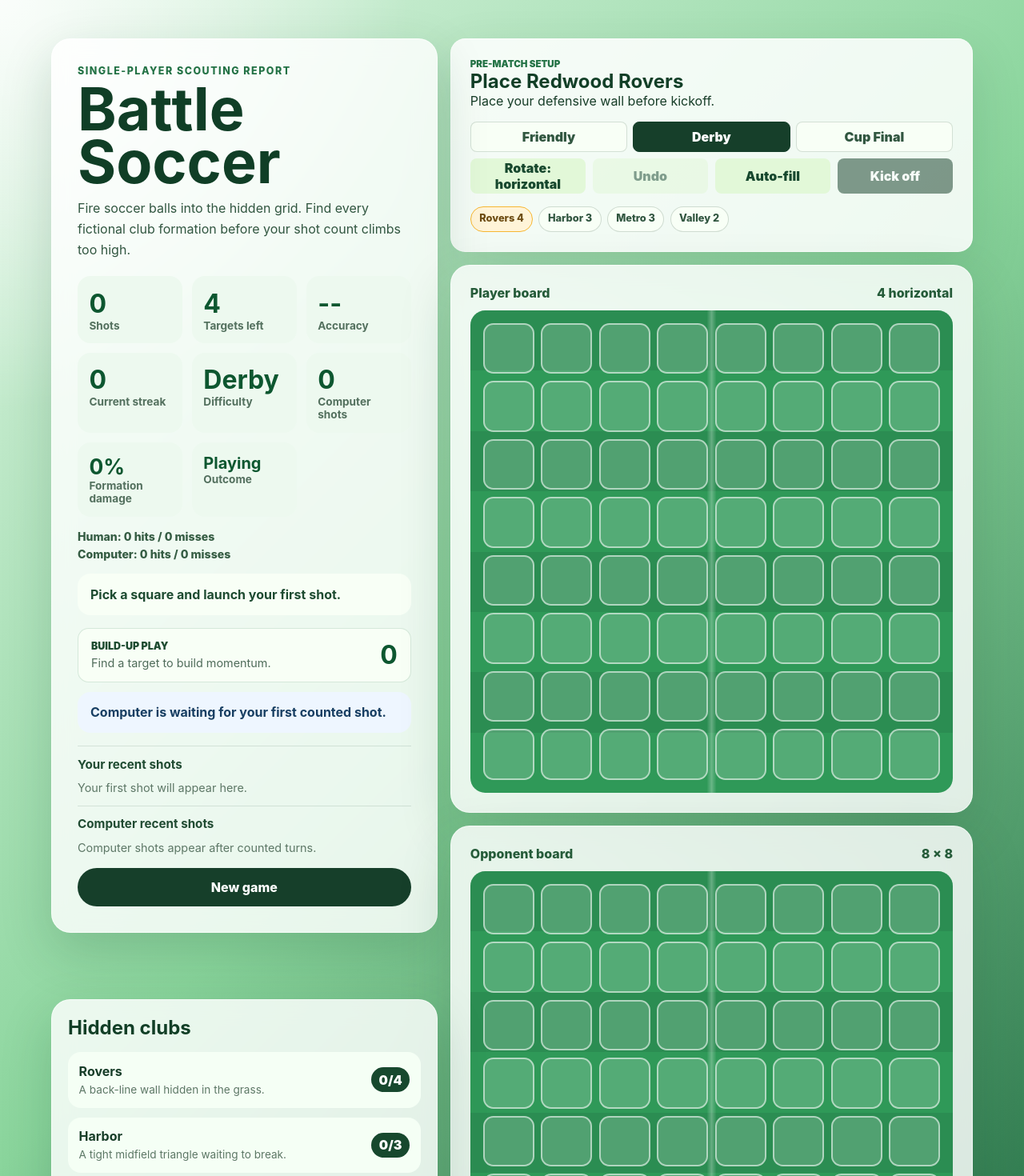
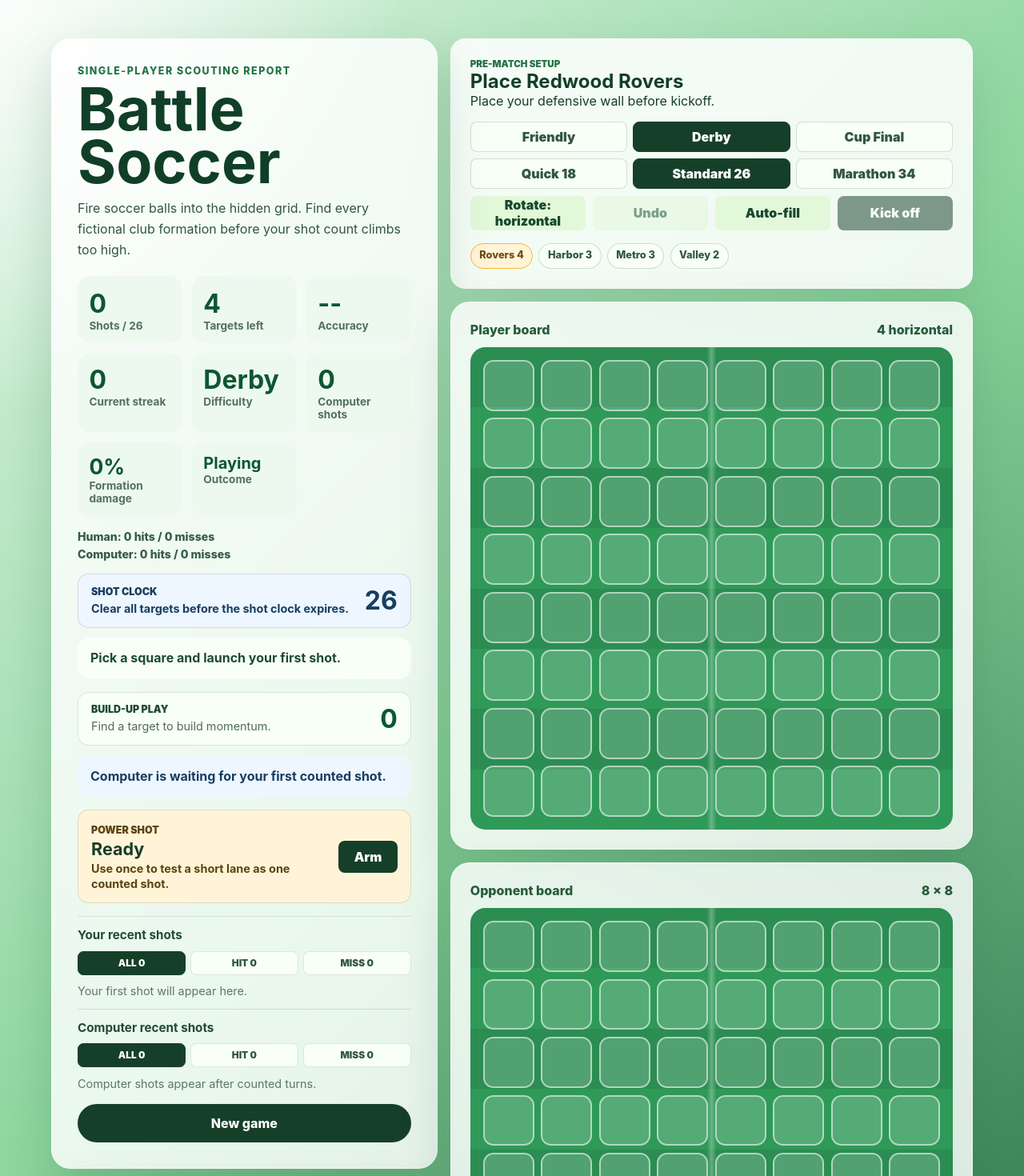
Before and after one commit to vandiverj/battle-soccer, a React (Vite) app: page / in a window 1280 px wide. Shown: the top 1470 px of the page at 80% size. Built offline with nearby package versions, Linux system fonts and the light colour scheme.

Commit message:
Add Battle Soccer tactical match features

```diff
--- a/src/App.css
+++ b/src/App.css
@@ -366,6 +366,87 @@ h2 {
   animation: momentum-surge 1400ms ease-in-out infinite;
 }
 
+.pressure-card,
+.power-shot-card {
+  display: grid;
+  gap: 0.25rem;
+  margin: 0.75rem 0;
+  padding: 0.85rem 1rem;
+  border: 1px solid rgba(22, 63, 42, 0.14);
+  border-radius: 0.85rem;
+  background: #eef6ff;
+  color: #173e62;
+}
+
+.pressure-card {
+  grid-template-columns: 1fr auto;
+  align-items: center;
+}
+
+.pressure-card span,
+.power-shot-card span {
+  font-size: 0.78rem;
+  font-weight: 950;
+  letter-spacing: 0;
+  text-transform: uppercase;
+}
+
+.pressure-card strong {
+  grid-row: span 2;
+  min-width: 2.4rem;
+  font-size: 2rem;
+  line-height: 1;
+  text-align: right;
+}
+
+.pressure-card p,
+.power-shot-card p {
+  margin: 0;
+  font-size: 0.9rem;
+  font-weight: 750;
+  line-height: 1.35;
+}
+
+.pressure-card--danger {
+  border-color: rgba(207, 77, 47, 0.28);
+  background: #ffe1db;
+  color: #7a1f12;
+}
+
+.power-shot-card {
+  grid-template-columns: 1fr auto;
+  align-items: center;
+  background: #fff4d8;
+  color: #5d4311;
+}
+
+.power-shot-card strong {
+  display: block;
+  margin: 0.12rem 0;
+  color: #173d28;
+  font-size: 1.35rem;
+}
+
+.power-shot-card__button {
+  min-width: 4.6rem;
+  min-height: 2.5rem;
+  border: 0;
+  border-radius: 0.5rem;
+  background: #163f2a;
+  color: #ffffff;
+  cursor: pointer;
+  font-weight: 900;
+}
+
+.power-shot-card__button--active {
+  background: #cf4d2f;
+}
+
+.power-shot-card__button:disabled {
+  cursor: not-allowed;
+  opacity: 0.48;
+}
+
 .shot-history-grid {
   display: grid;
   gap: 0.75rem;
@@ -381,6 +462,31 @@ h2 {
   margin-bottom: 0.65rem;
   color: #204b32;
   font-size: 0.95rem;
+}
+
+.shot-history__filters {
+  display: grid;
+  grid-template-columns: repeat(3, minmax(0, 1fr));
+  gap: 0.35rem;
+  margin-bottom: 0.65rem;
+}
+
+.shot-history__filter {
+  min-height: 1.9rem;
+  border: 1px solid rgba(22, 63, 42, 0.12);
+  border-radius: 0.45rem;
+  background: #f8fff6;
+  color: #315640;
+  cursor: pointer;
+  font-size: 0.74rem;
+  font-weight: 900;
+  text-transform: uppercase;
+}
+
+.shot-history__filter--active {
+  border-color: #163f2a;
+  background: #163f2a;
+  color: #ffffff;
 }
 
 .shot-history__empty {
@@ -489,6 +595,13 @@ h2 {
   gap: 0.45rem;
 }
 
+.match-length-selector {
+  display: grid;
+  grid-column: 1 / -1;
+  grid-template-columns: repeat(3, minmax(0, 1fr));
+  gap: 0.45rem;
+}
+
 .setup-controls button {
   min-height: 2.7rem;
   border: 0;
@@ -555,6 +668,11 @@ h2 {
   padding: clamp(1rem, 3vw, 1.5rem);
 }
 
+.board-card--power-armed {
+  border-color: rgba(207, 77, 47, 0.62);
+  box-shadow: 0 1.5rem 4rem rgba(207, 77, 47, 0.18);
+}
+
 .board-header {
   display: flex;
   justify-content: space-between;
@@ -610,6 +728,11 @@ h2 {
   animation: latest-shot-pop 520ms ease-out;
   outline: 3px solid rgba(255, 255, 255, 0.78);
   outline-offset: 2px;
+}
+
+.grid-cell--power-armed {
+  border-color: rgba(247, 183, 51, 0.9);
+  background: rgba(247, 183, 51, 0.26);
 }
 
 .grid-cell:disabled {
@@ -967,6 +1090,10 @@ h2 {
   .difficulty-selector {
     grid-template-columns: 1fr;
   }
+
+  .match-length-selector {
+    grid-template-columns: 1fr;
+  }
 }
 
 @media (prefers-reduced-motion: reduce) {
@@ -980,6 +1107,7 @@ h2 {
   }
 
   .grid-cell--latest,
+  .grid-cell--power-armed,
   .momentum-card--surging,
   .player-board--thinking .player-cell,
   .player-cell--computer-hit,
--- a/src/App.tsx
+++ b/src/App.tsx
@@ -9,14 +9,17 @@ import {
   COMPUTER_TURN_DELAYS_MS,
   DEFAULT_MATCH_SETTINGS,
   DIFFICULTY_LABELS,
+  MATCH_LENGTH_LABELS,
+  MATCH_SHOT_LIMITS,
   createGame,
   getMatchStats,
   getRemainingTargets,
   playComputerTurn,
+  shootPowerShot,
   shootCell,
 } from './game/gameState';
 import { GRID_SIZE, TARGET_DEFINITIONS } from './game/targets';
-import type { Coordinate, DifficultyLevel, GameState, MatchSettings, Orientation, PlacedTarget } from './game/types';
+import type { Coordinate, DifficultyLevel, GameState, MatchLength, MatchSettings, Orientation, PlacedTarget } from './game/types';
 
 function App() {
   const [matchSettings, setMatchSettings] = useState<MatchSettings>(DEFAULT_MATCH_SETTINGS);
@@ -24,6 +27,7 @@ function App() {
   const [orientation, setOrientation] = useState<Orientation>('horizontal');
   const [isGameStarted, setIsGameStarted] = useState(false);
   const [placementMessage, setPlacementMessage] = useState('Place your defensive wall before kickoff.');
+  const [shotMode, setShotMode] = useState<'normal' | 'power'>('normal');
   const [game, setGame] = useState<GameState>(() => createGame(GRID_SIZE, undefined, [], DEFAULT_MATCH_SETTINGS));
   const [isComputerThinking, setIsComputerThinking] = useState(false);
   const remainingTargets = useMemo(() => getRemainingTargets(game), [game]);
@@ -50,10 +54,13 @@ function App() {
       return;
     }
 
-    const nextGame = shootCell(game, coordinate);
+    const nextGame = shotMode === 'power' ? shootPowerShot(game, coordinate) : shootCell(game, coordinate);
     setGame(nextGame);
+    if (nextGame.lastResult?.shotCounted || !nextGame.powerShotAvailable) {
+      setShotMode('normal');
+    }
 
-    if (nextGame.lastResult?.shotCounted && !nextGame.lastResult.won) {
+    if (nextGame.lastResult?.shotCounted && !nextGame.lastResult.won && !nextGame.isLost) {
       setIsComputerThinking(true);
     }
   };
@@ -61,6 +68,7 @@ function App() {
   const handleReset = () => {
     setIsComputerThinking(false);
     setIsGameStarted(false);
+    setShotMode('normal');
     setPlacedFormations([]);
     setPlacementMessage('Place your defensive wall before kickoff.');
     setGame(createGame(GRID_SIZE, undefined, [], matchSettings));
@@ -71,13 +79,29 @@ function App() {
       return;
     }
 
-    const nextSettings = { difficulty };
+    const nextSettings = { ...matchSettings, difficulty };
     setMatchSettings(nextSettings);
     setGame((currentGame) => ({
       ...currentGame,
       settings: nextSettings,
+      shotLimit: MATCH_SHOT_LIMITS[nextSettings.matchLength],
     }));
     setPlacementMessage(`${DIFFICULTY_LABELS[difficulty]} selected. Place your defensive wall before kickoff.`);
+  };
+
+  const handleMatchLengthChange = (matchLength: MatchLength) => {
+    if (isGameStarted) {
+      return;
+    }
+
+    const nextSettings = { ...matchSettings, matchLength };
+    setMatchSettings(nextSettings);
+    setGame((currentGame) => ({
+      ...currentGame,
+      settings: nextSettings,
+      shotLimit: MATCH_SHOT_LIMITS[nextSettings.matchLength],
+    }));
+    setPlacementMessage(`${MATCH_LENGTH_LABELS[matchLength]} selected. Place your defensive wall before kickoff.`);
   };
 
   const handlePlaceFormation = (coordinate: Coordinate) => {
@@ -133,6 +157,7 @@ function App() {
 
     setIsGameStarted(true);
     setIsComputerThinking(false);
+    setShotMode('normal');
     setGame(createGame(GRID_SIZE, undefined, placedFormations, matchSettings));
   };
 
@@ -167,6 +192,8 @@ function App() {
           state={game}
           remainingCount={remainingTargets.length}
           isComputerThinking={isComputerThinking}
+          shotMode={shotMode}
+          onToggleShotMode={() => setShotMode((current) => (current === 'normal' && game.powerShotAvailable ? 'power' : 'normal'))}
           onReset={handleReset}
         />
         <div className="boards-panel" aria-label="Battle Soccer boards">
@@ -187,6 +214,18 @@ function App() {
                       onClick={() => handleDifficultyChange(difficulty)}
                     >
                       {DIFFICULTY_LABELS[difficulty]}
+                    </button>
+                  ))}
+                </div>
+                <div className="match-length-selector" aria-label="Match length selection">
+                  {(Object.keys(MATCH_LENGTH_LABELS) as MatchLength[]).map((matchLength) => (
+                    <button
+                      key={matchLength}
+                      type="button"
+                      className={matchSettings.matchLength === matchLength ? 'difficulty-selector__button difficulty-selector__button--active' : 'difficulty-selector__button'}
+                      onClick={() => handleMatchLengthChange(matchLength)}
+                    >
+                      {MATCH_LENGTH_LABELS[matchLength]}
                     </button>
                   ))}
                 </div>
@@ -225,7 +264,7 @@ function App() {
             activeTarget={activeTarget}
             onPlace={handlePlaceFormation}
           />
-          <GameBoard state={game} disabled={!isGameStarted || isComputerThinking} onShoot={handleShoot} />
+          <GameBoard state={game} disabled={!isGameStarted || isComputerThinking} shotMode={shotMode} onShoot={handleShoot} />
         </div>
         <TargetList state={game} />
       </section>
--- a/src/components/ShotHistory.tsx
+++ b/src/components/ShotHistory.tsx
@@ -1,5 +1,6 @@
+import { useMemo, useState } from 'react';
 import { getShotHistory } from '../game/gameState';
-import type { GameState, ShotSide } from '../game/types';
+import type { GameState, ShotHistoryEntry, ShotSide } from '../game/types';
 
 type ShotHistoryProps = {
   state: GameState;
@@ -10,12 +11,38 @@ type ShotHistoryProps = {
 
 const formatCoordinate = (row: number, col: number): string => `R${row + 1} C${col + 1}`;
 
+type ShotFilter = 'all' | ShotHistoryEntry['outcome'];
+
 export function ShotHistory({ state, side, title, emptyText }: ShotHistoryProps) {
-  const shots = getShotHistory(state, side).slice(-5).reverse();
+  const [filter, setFilter] = useState<ShotFilter>('all');
+  const allShots = useMemo(() => getShotHistory(state, side), [side, state]);
+  const shots = allShots
+    .filter((shot) => filter === 'all' || shot.outcome === filter)
+    .slice(-5)
+    .reverse();
+  const counts = allShots.reduce(
+    (summary, shot) => ({
+      ...summary,
+      [shot.outcome]: summary[shot.outcome] + 1,
+    }),
+    { hit: 0, miss: 0 },
+  );
 
   return (
     <section className="shot-history" aria-label={title}>
       <h2>{title}</h2>
+      <div className="shot-history__filters" aria-label={`${title} filters`}>
+        {(['all', 'hit', 'miss'] as ShotFilter[]).map((filterOption) => (
+          <button
+            key={filterOption}
+            type="button"
+            className={filter === filterOption ? 'shot-history__filter shot-history__filter--active' : 'shot-history__filter'}
+            onClick={() => setFilter(filterOption)}
+          >
+            {filterOption === 'all' ? `All ${allShots.length}` : `${filterOption} ${counts[filterOption]}`}
+          </button>
+        ))}
+      </div>
       {shots.length === 0 ? (
         <p className="shot-history__empty">{emptyText}</p>
       ) : (
--- a/src/components/StatusPanel.tsx
+++ b/src/components/StatusPanel.tsx
@@ -6,6 +6,8 @@ type StatusPanelProps = {
   state: GameState;
   remainingCount: number;
   isComputerThinking?: boolean;
+  shotMode: 'normal' | 'power';
+  onToggleShotMode: () => void;
   onReset: () => void;
 };
 
@@ -18,7 +20,9 @@ const formatLastResult = (state: GameState): string => {
   }
 
   if (state.isLost) {
-    return 'Full-time defeat. The computer found every one of your formations.';
+    return state.shotCount >= state.shotLimit
+      ? 'Final whistle. You ran out of shots before clearing every club.'
+      : 'Full-time defeat. The computer found every one of your formations.';
   }
 
   const result = state.lastResult;
@@ -28,6 +32,12 @@ const formatLastResult = (state: GameState): string => {
 
   if (result.outcome === 'repeat') {
     return 'That spot was already tested. No extra shot counted.';
+  }
+
+  if (result.mode === 'power') {
+    return result.hitCount
+      ? `Power shot! ${result.hitCount} hit${result.hitCount === 1 ? '' : 's'} found across the lane.`
+      : 'Power shot spent, but the lane was empty.';
   }
 
   if (result.clearedTargetId) {
@@ -58,7 +68,7 @@ const formatLastComputerResult = (state: GameState, isComputerThinking: boolean)
     : `Computer missed at ${shotLocation}.`;
 };
 
-export function StatusPanel({ state, remainingCount, isComputerThinking = false, onReset }: StatusPanelProps) {
+export function StatusPanel({ state, remainingCount, isComputerThinking = false, shotMode, onToggleShotMode, onReset }: StatusPanelProps) {
   const accuracy = getShotAccuracy(state);
   const formationDamage = getPlayerFormationDamage(state);
   const matchStats = getMatchStats(state);
@@ -85,7 +95,7 @@ export function StatusPanel({ state, remainingCount, isComputerThinking = false,
       <div className="score-strip" aria-label="Game score">
         <div>
           <strong>{state.shotCount}</strong>
-          <span>Shots</span>
+          <span>Shots / {state.shotLimit}</span>
         </div>
         <div>
           <strong>{remainingCount}</strong>
@@ -122,6 +132,12 @@ export function StatusPanel({ state, remainingCount, isComputerThinking = false,
         <span>Computer: {matchStats.computerHits} hits / {matchStats.computerMisses} misses</span>
       </div>
 
+      <div className={`pressure-card ${state.shotLimit - state.shotCount <= 5 ? 'pressure-card--danger' : ''}`}>
+        <span>Shot clock</span>
+        <strong>{Math.max(state.shotLimit - state.shotCount, 0)}</strong>
+        <p>{state.shotLimit - state.shotCount <= 5 ? 'Late pressure. Every shot matters.' : 'Clear all targets before the shot clock expires.'}</p>
+      </div>
+
       <p className={`result result--${state.isLost ? 'lost' : state.lastResult?.outcome ?? 'ready'}`}>
         {formatLastResult(state)}
       </p>
@@ -137,6 +153,22 @@ export function StatusPanel({ state, remainingCount, isComputerThinking = false,
       >
         {formatLastComputerResult(state, isComputerThinking)}
       </p>
+
+      <div className="power-shot-card" aria-label="Power shot control">
+        <div>
+          <span>Power shot</span>
+          <strong>{state.powerShotAvailable ? 'Ready' : 'Spent'}</strong>
+          <p>{shotMode === 'power' ? 'Next shot hits a three-cell lane.' : 'Use once to test a short lane as one counted shot.'}</p>
+        </div>
+        <button
+          type="button"
+          className={shotMode === 'power' ? 'power-shot-card__button power-shot-card__button--active' : 'power-shot-card__button'}
+          disabled={!state.powerShotAvailable || state.isWon || state.isLost}
+          onClick={onToggleShotMode}
+        >
+          {shotMode === 'power' ? 'Armed' : 'Arm'}
+        </button>
+      </div>
 
       <div className="shot-history-grid">
         <ShotHistory
--- a/src/game/gameState.ts
+++ b/src/game/gameState.ts
@@ -6,6 +6,7 @@ import type {
   Coordinate,
   DifficultyLevel,
   GameOutcome,
+  MatchLength,
   MatchSettings,
   MatchStats,
   GameState,
@@ -18,6 +19,7 @@ import type {
 
 export const DEFAULT_MATCH_SETTINGS: MatchSettings = {
   difficulty: 'derby',
+  matchLength: 'standard',
 };
 
 export const DIFFICULTY_LABELS: Record<DifficultyLevel, string> = {
@@ -30,6 +32,18 @@ export const COMPUTER_TURN_DELAYS_MS: Record<DifficultyLevel, number> = {
   friendly: 900,
   derby: 700,
   'cup-final': 520,
+};
+
+export const MATCH_LENGTH_LABELS: Record<MatchLength, string> = {
+  quick: 'Quick 18',
+  standard: 'Standard 26',
+  marathon: 'Marathon 34',
+};
+
+export const MATCH_SHOT_LIMITS: Record<MatchLength, number> = {
+  quick: 18,
+  standard: 26,
+  marathon: 34,
 };
 
 const findTargetAt = (targets: PlacedTarget[], coordinate: Coordinate): PlacedTarget | undefined =>
@@ -125,10 +139,13 @@ export const createGame = (
   gridSize = GRID_SIZE,
   targets = placeTargets(undefined, gridSize),
   playerFormations = placeTargets(undefined, gridSize),
-  settings: MatchSettings = DEFAULT_MATCH_SETTINGS,
-): GameState => ({
+  settings: Partial<MatchSettings> = DEFAULT_MATCH_SETTINGS,
+): GameState => {
+  const resolvedSettings = { ...DEFAULT_MATCH_SETTINGS, ...settings };
+
+  return {
     gridSize,
-  settings,
+    settings: resolvedSettings,
     targets,
     playerFormations,
     shots: {},
@@ -136,9 +153,12 @@ export const createGame = (
     shotCount: 0,
     computerShotCount: 0,
     currentStreak: 0,
+    powerShotAvailable: true,
+    shotLimit: MATCH_SHOT_LIMITS[resolvedSettings.matchLength],
     isWon: false,
     isLost: false,
-});
+  };
+};
 
 const getAllCoordinates = (gridSize: number): Coordinate[] =>
   Array.from({ length: gridSize * gridSize }, (_, index) => ({
@@ -235,15 +255,37 @@ export const playComputerTurn = (state: GameState, random = Math.random): GameSt
 };
 
 export const shootCell = (state: GameState, coordinate: Coordinate): GameState => {
-  const key = coordinateKey(coordinate);
-  const previousShot = state.shots[key];
+  return shootCells(state, [coordinate], 'normal');
+};
 
-  if (previousShot) {
+const getPowerShotCells = (state: GameState, coordinate: Coordinate): Coordinate[] => [
+  coordinate,
+  { row: coordinate.row, col: coordinate.col + 1 },
+  { row: coordinate.row + 1, col: coordinate.col },
+].filter((cell) => cell.row >= 0 && cell.row < state.gridSize && cell.col >= 0 && cell.col < state.gridSize);
+
+export const shootPowerShot = (state: GameState, coordinate: Coordinate): GameState => {
+  if (!state.powerShotAvailable) {
+    return shootCells(state, [coordinate], 'normal');
+  }
+
+  return shootCells(state, getPowerShotCells(state, coordinate), 'power');
+};
+
+const shootCells = (state: GameState, coordinates: Coordinate[], mode: 'normal' | 'power'): GameState => {
+  const unshotCoordinates = coordinates.filter((cell) => !state.shots[coordinateKey(cell)]);
+
+  if (!unshotCoordinates.length) {
     const repeatResult: ShotResult = {
       outcome: 'repeat',
-      coordinate,
+      coordinate: coordinates[0],
+      mode,
       shotCounted: false,
+      affectedCells: [],
+      hitCount: 0,
+      missCount: 0,
       won: state.isWon,
+      clearedTargetIds: [],
     };
 
     return {
@@ -252,30 +294,44 @@ export const shootCell = (state: GameState, coordinate: Coordinate): GameState =
     };
   }
 
-  const target = findTargetAt(state.targets, coordinate);
-  const nextCellState: CellState = target ? 'hit' : 'miss';
-  const nextShots = {
-    ...state.shots,
-    [key]: nextCellState,
+  const nextShots = unshotCoordinates.reduce<Record<string, CellState>>((shots, cell) => {
+    const target = findTargetAt(state.targets, cell);
+    return {
+      ...shots,
+      [coordinateKey(cell)]: target ? 'hit' : 'miss',
     };
-  const clearedTargetId = target && isTargetCleared(target, nextShots) ? target.id : undefined;
+  }, state.shots);
+  const hitCount = unshotCoordinates.filter((cell) => nextShots[coordinateKey(cell)] === 'hit').length;
+  const missCount = unshotCoordinates.length - hitCount;
+  const clearedTargetIds = state.targets
+    .filter((target) => !isTargetCleared(target, state.shots) && isTargetCleared(target, nextShots))
+    .map((target) => target.id);
   const won = state.targets.every((placedTarget) => isTargetCleared(placedTarget, nextShots));
+  const nextShotCount = state.shotCount + 1;
+  const shotLimitReached = !won && nextShotCount >= state.shotLimit;
   const result: ShotResult = {
-    outcome: target ? 'hit' : 'miss',
-    coordinate,
+    outcome: hitCount ? 'hit' : 'miss',
+    coordinate: unshotCoordinates[0],
+    mode,
     shotCounted: true,
-    clearedTargetId,
+    affectedCells: unshotCoordinates,
+    hitCount,
+    missCount,
+    clearedTargetId: clearedTargetIds[0],
+    clearedTargetIds,
     won,
   };
-  const currentStreak = target ? state.currentStreak + 1 : 0;
+  const currentStreak = hitCount ? state.currentStreak + hitCount : 0;
 
   return {
     ...state,
     shots: nextShots,
-    shotCount: state.shotCount + 1,
+    shotCount: nextShotCount,
     currentStreak,
+    powerShotAvailable: mode === 'power' ? false : state.powerShotAvailable,
     lastResult: result,
     isWon: won,
+    isLost: shotLimitReached,
   };
 };
 
@@ -286,7 +342,7 @@ export const playHumanTurn = (state: GameState, coordinate: Coordinate, random =
 
   const afterHumanShot = shootCell(state, coordinate);
 
-  if (!afterHumanShot.lastResult?.shotCounted || afterHumanShot.lastResult.won) {
+  if (!afterHumanShot.lastResult?.shotCounted || afterHumanShot.lastResult.won || afterHumanShot.isLost) {
     return afterHumanShot;
   }
 
```
Also changed, not shown: src/components/GameBoard.tsx (+12 -6 lines), src/game/types.ts (+10 -0 lines), 1 other file (tests, documents, lock files or other folders). Lines whose indentation alone changed are shown as unchanged.
